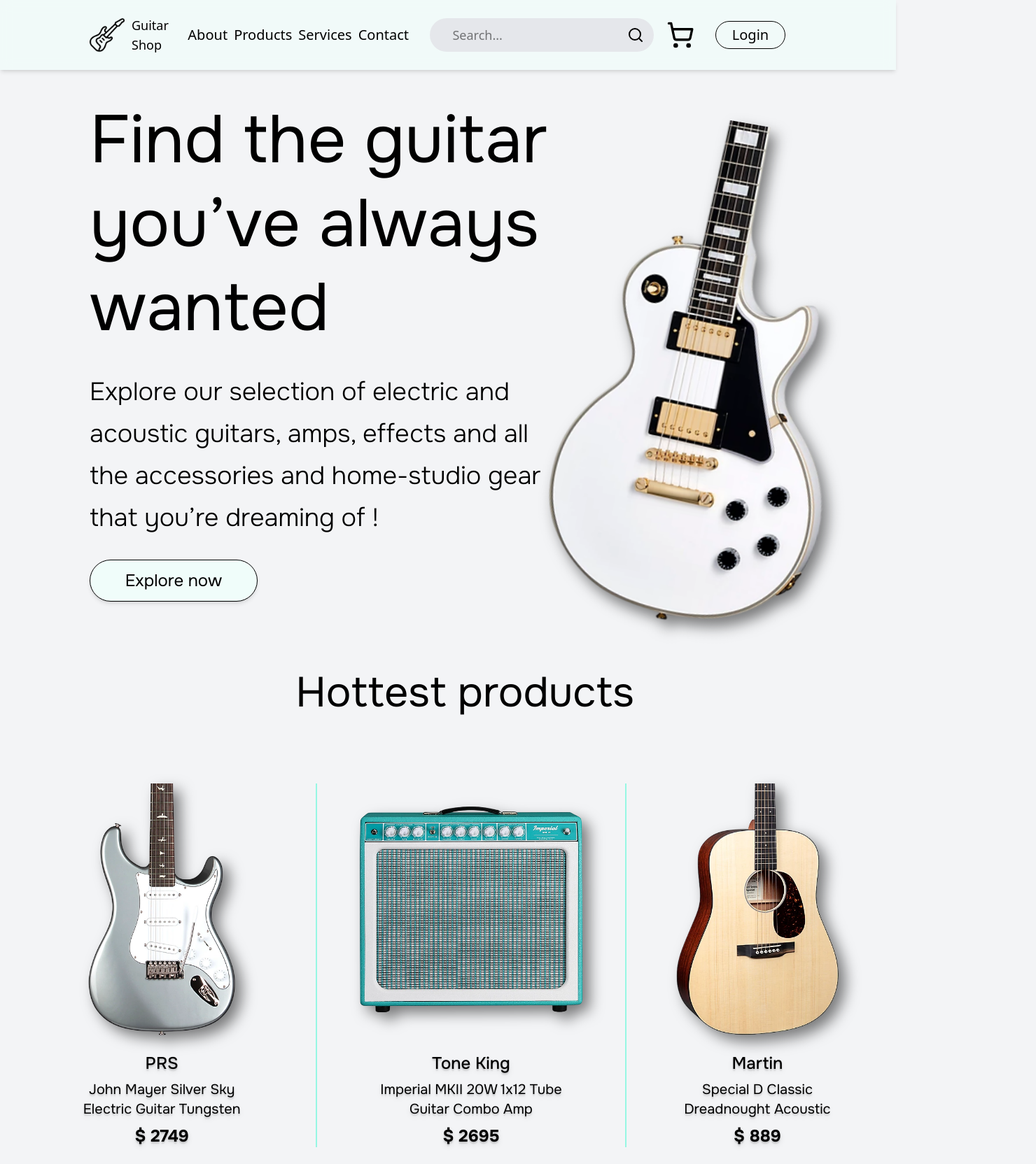
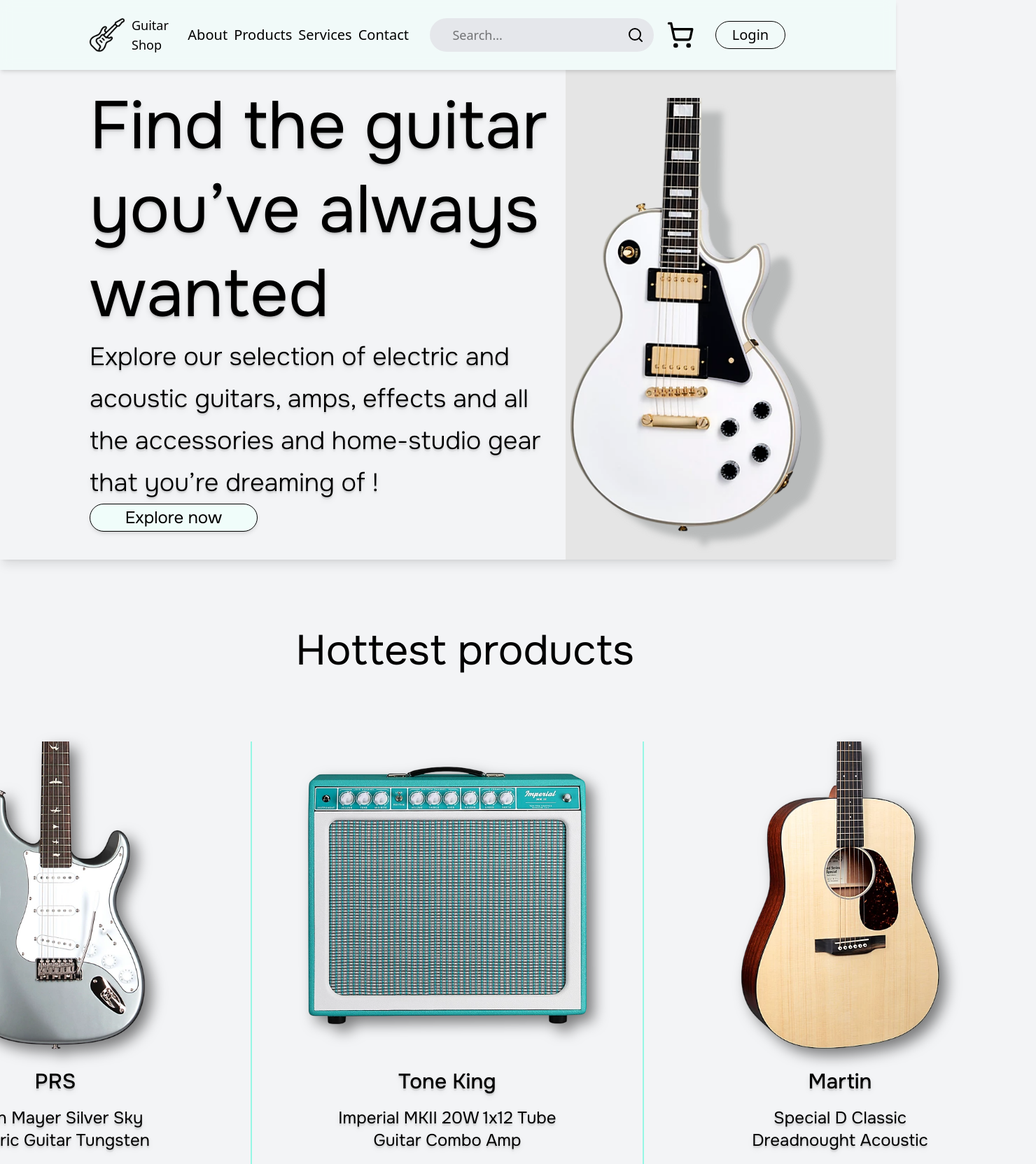
Before and after one commit to JordanDonguy/guitar-shop-frontend, a React (Vite) app: page / in a window 1280 px wide. Shown: the top 1664 px of the page at 70% size, 1480 px wide, since content can reach past the window. Built offline with nearby package versions, Linux system fonts and the light colour scheme; no server answers.

Commit message:
Create an animation on HomePage on mount

```diff
--- a/src/pages/HomePage.jsx
+++ b/src/pages/HomePage.jsx
@@ -1,3 +1,4 @@
+import { useState, useEffect } from "react";
 import guitar from "../assets/img/guitar-homepage.png";
 import eGuitar from "../assets/img/e-guitar.png";
 import aGuitar from "../assets/img/a-guitar.png";
@@ -5,18 +6,26 @@ import amp from "../assets/img/amp.png";
 import newsletter from "../assets/img/newsletter.png";
 
 export default function HomePage() {
+    const [isVisible, setIsVisible] = useState(false);
+
+    useEffect(() => {
+        window.scrollTo(0, 0);
+        setIsVisible(true);
+
+    }, []);
+
     return (
-        <div class="flex flex-col pt-[140px] font-onest">
+        <div class="flex flex-col items-center w-full pt-[100px] font-onest">
 
             {/* Hero Section */}
 
-            <div class="flex justify-between h-180 px-[10%]">
-                <div class="flex flex-col justify-between">
-                    <h1 class="text-8xl/30">Find the guitar you’ve always wanted</h1>
-                    <p class="w-170 text-4xl/15 font-light">Explore our selection of electric and acoustic guitars, amps, effects and all the accessories and home-studio gear that you’re dreaming of !</p>
+            <div class={`${isVisible ? 'fade-in' : ''} flex h-[calc(100vh-100px)] shadow-lg`}>
+                <div class="flex flex-col justify-between pt-5 pb-10 pl-[10%]">
+                    <h1 class="text-8xl/30 text-shadow-lg">Find the guitar you’ve always wanted</h1>
+                    <p class="w-170 text-4xl/15 font-light  text-shadow-lg">Explore our selection of electric and acoustic guitars, amps, effects and all the accessories and home-studio gear that you’re dreaming of !</p>
                     <a href="#" class="flex justify-center items-center w-60 h-15 bg-teal-50 text-2xl shadow-md border border-black rounded-4xl hover:bg-teal-200 hover:border-2">Explore now</a>
                 </div>
-                <img src={guitar} alt="guitar" class= "rotate-[10deg] h-full mt-8"style={{ filter: 'drop-shadow(10px 10px 10px rgba(0, 0, 0, 0.5))' }}/>
+                <div class="flex justify-center items-center bg-neutral-200 w-[80%] pr-[10%]"><img src={guitar} alt="guitar" class="h-full py-10" style={{ filter: 'drop-shadow(30px 20px 5px rgba(139, 143, 143, 0.5))' }} /></div>
             </div>
 
             {/* Hottest Products Section */}
@@ -25,30 +34,30 @@ export default function HomePage() {
                 <h1 class="text-6xl my-25 pl-12">Hottest products</h1>
                 <div class="flex justify-center text-shadow-lg">
                     {/* Product card */}
-                    <div class="flex flex-col items-center justify-between h-130 border-r-2 border-teal-200">
-                        <img src={eGuitar} class="w-90" style={{ filter: 'drop-shadow(10px 10px 10px rgba(0, 0, 0, 0.5))' }}/>
+                    <div class="flex flex-col items-center justify-between h-160 w-140 border-r-2 border-teal-200">
+                        <img src={eGuitar} class="w-110" style={{ filter: 'drop-shadow(10px 10px 10px rgba(0, 0, 0, 0.5))' }} />
                         <div class="flex flex-col items-center justify-between h-[30%] pt-5">
-                            <h3 class="text-2xl font-medium">PRS</h3>
-                            <h4 class="text-xl text-center w-[60%]">John Mayer Silver Sky Electric Guitar Tungsten</h4>
-                            <span class="text-2xl font-bold">$ 2749</span>
+                            <h3 class="text-3xl font-medium">PRS</h3>
+                            <h4 class="text-2xl text-center w-[60%]">John Mayer Silver Sky Electric Guitar Tungsten</h4>
+                            <span class="text-3xl font-bold">$ 2749</span>
                         </div>
                     </div>
                     {/* Product card */}
-                    <div class="flex flex-col items-center justify-between  h-130 border-r-2 border-teal-200">
-                        <img src={amp} class="w-80 pt-5" style={{ filter: 'drop-shadow(10px 10px 10px rgba(0, 0, 0, 0.5))' }}/>
+                    <div class="flex flex-col items-center justify-between h-160 w-140 border-r-2 border-teal-200">
+                        <img src={amp} class="w-100 pt-5 pb-5" style={{ filter: 'drop-shadow(10px 10px 10px rgba(0, 0, 0, 0.5))' }} />
                         <div class="flex flex-col items-center justify-between h-[30%] pt-5">
-                            <h3 class="text-2xl font-medium">Tone King</h3>
-                            <h4 class="text-xl text-center w-[60%]">Imperial MKII 20W 1x12 Tube Guitar Combo Amp</h4>
-                            <span class="text-2xl font-bold">$ 2695</span>
+                            <h3 class="text-3xl font-medium">Tone King</h3>
+                            <h4 class="text-2xl text-center w-[60%]">Imperial MKII 20W 1x12 Tube Guitar Combo Amp</h4>
+                            <span class="text-3xl font-bold">$ 2695</span>
                         </div>
                     </div>
                     {/* Product card */}
-                    <div class="flex flex-col items-center justify-between h-130">
-                        <img src={aGuitar} class="w-90" style={{ filter: 'drop-shadow(10px 10px 10px rgba(0, 0, 0, 0.5))' }}/>
+                    <div class="flex flex-col items-center justify-between h-160 w-140">
+                        <img src={aGuitar} class="w-110" style={{ filter: 'drop-shadow(10px 10px 10px rgba(0, 0, 0, 0.5))' }} />
                         <div class="flex flex-col items-center justify-between h-[30%] pt-5">
-                            <h3 class="text-2xl font-medium">Martin</h3>
-                            <h4 class="text-xl text-center w-[60%]">Special D Classic Dreadnought Acoustic</h4>
-                            <span class="text-2xl font-bold">$ 889</span>
+                            <h3 class="text-3xl font-medium">Martin</h3>
+                            <h4 class="text-2xl text-center w-[60%]">Special D Classic Dreadnought Acoustic</h4>
+                            <span class="text-3xl font-bold">$ 889</span>
                         </div>
                     </div>
                 </div>
@@ -69,7 +78,7 @@ export default function HomePage() {
                     <p>I had a few questions about neck profiles and pickup configs — their support team knew their stuff. Ended up with a Gretsch hollow body that fits my style perfectly.<br></br></p>
                     <p class="font-bold"> — Sophia M., Portland, OR<br></br> </p>
                 </div>
-                <div class="text-center text-2xl w-[75%] py-8 border-b-2 border-teal-200">
+                <div class="text-center text-2xl w-[75%] py-8">
                     ⭐️⭐️⭐️⭐️⭐️<br></br>
                     <p class="font-medium">“Beginner-friendly and trustworthy.”</p>
                     <p>As a total beginner, I wasn’t sure what to buy. Their live chat helped me pick the perfect starter bundle. Got my acoustic guitar in 3 days and I’ve been practicing daily since!<br></br></p>
@@ -78,7 +87,7 @@ export default function HomePage() {
             </div>
 
             {/* Newsletter Section */}
-            <div class="flex flex-col items-center px-[10%]">
+            <div class="flex flex-col items-center w-full px-[10%] bg-neutral-200 pb-30">
                 <h1 class="text-6xl my-25 pl-10">Newsletter</h1>
                 <div class="flex justify-evenly items-center w-full">
                     <img src={newsletter} class="w-80" alt="newsletter" />
@@ -88,7 +97,7 @@ export default function HomePage() {
                     </div>
                     <form class="flex flex-col justify-between h-40">
                         <div>
-                            <label for="email"></label>
+                            <label htmlFor="email"></label>
                             <input id="email" name="email" type="text" placeholder="Email address" class="text-2xl border rounded-lg pl-5 h-12"></input>
                         </div>
                         <button type="submit" class="text-2xl border rounded-4xl h-15 text-teal-50 bg-black hover:bg-gray-800 hover:cursor-pointer">Subscribe now</button>
--- a/src/styles.css
+++ b/src/styles.css
@@ -7,22 +7,45 @@
 @plugin "@tailwindcss/typography";
 
 @theme {
-    --font-onest: "Onest", sans-serif;
+  --font-onest: "Onest", sans-serif;
+}
+
+@keyframes fadeIn {
+  0% {
+    opacity: 0.4;
+    width: 0%;
   }
 
+  100% {
+    opacity: 1;
+    width: 100%;
+  }
+}
+
+.fade-in {
+  width: 0%;
+  opacity: 0.4;
+  /* Initially invisible */
+  animation: fadeIn 1s ease-out forwards;
+  /* Apply the fade-in effect */
+}
+
 html {
-    font-size: 16px
+  font-size: 16px
 }
 
 .scrollbar-hide {
-  scrollbar-width: none; /* Firefox */
-  -ms-overflow-style: none;  /* IE 10+ */
+  scrollbar-width: none;
+  /* Firefox */
+  -ms-overflow-style: none;
+  /* IE 10+ */
 }
 
 .scrollbar-hide::-webkit-scrollbar {
-  display: none; /* Chrome, Safari */
+  display: none;
+  /* Chrome, Safari */
 }
 
 .boxShadow {
-        box-shadow:  4px 0px 4px rgba(0, 0, 0, 0.1)
+  box-shadow: 4px 0px 4px rgba(0, 0, 0, 0.1)
 }
```
